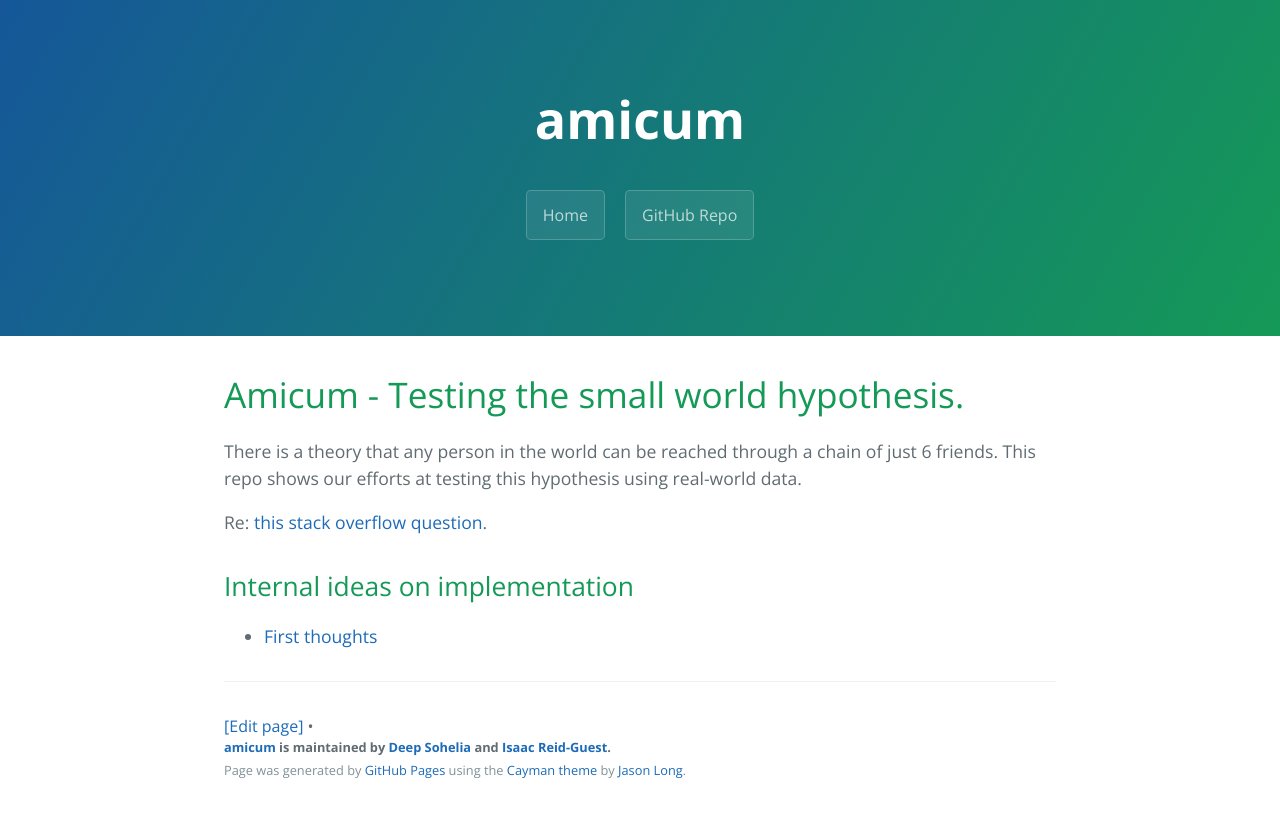
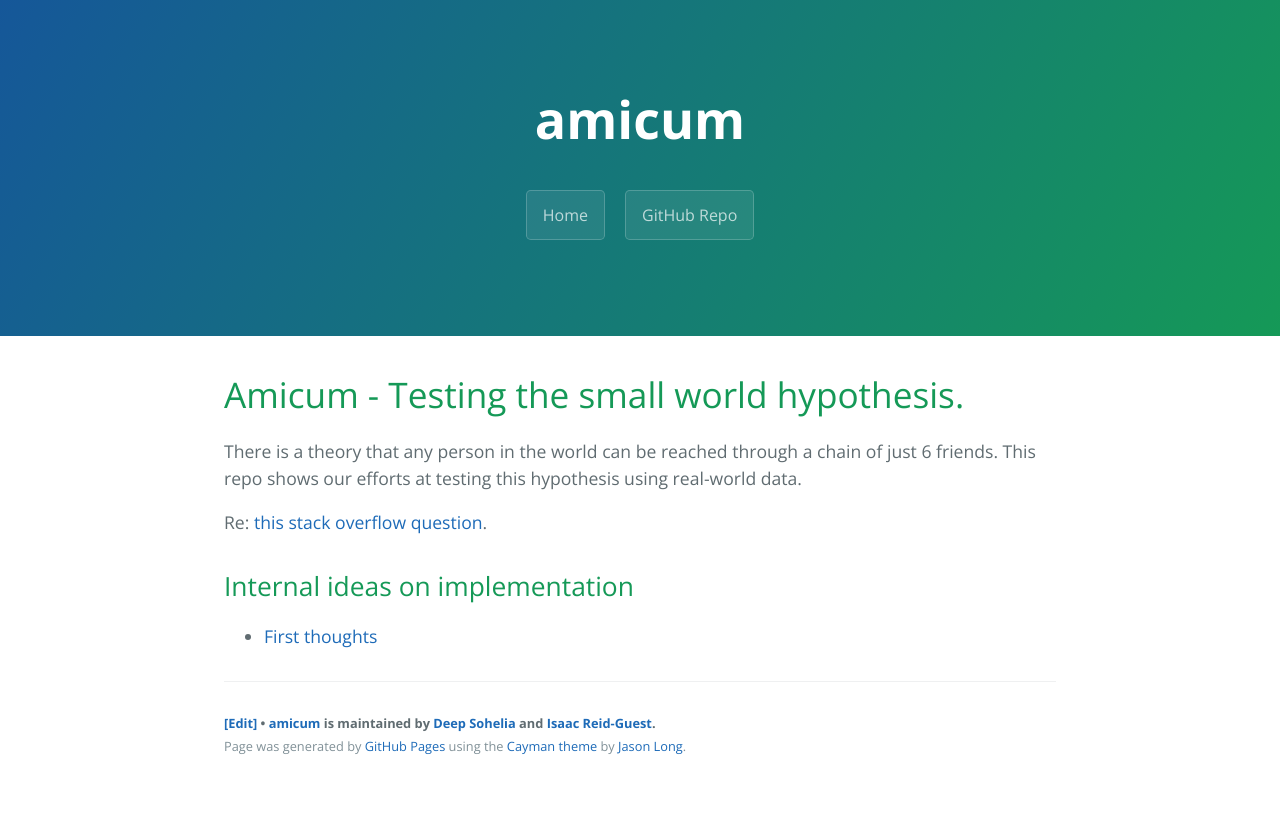
Before and after one commit to iunctus/amicum, a Jekyll site: the page built from index.md, in a window 1280 px wide. Shown: the top 817 px of the page. Built offline with Jekyll 4.4.1, drawn with Linux system fonts in a browser that asks for light colours.

Commit message:
Update default.html

```diff
--- a/_layouts/default.html
+++ b/_layouts/default.html
@@ -20,9 +20,7 @@
     <section class="main-content">
       {{content}}
       <footer class="site-footer">
-        <span><a href="https://isaacrg.github.io/gh-edit/?repo={{site.github.repo}}&branch={{site.github.branch}}&path={{page.path}}">[Edit page]</a> &bull; </span>
-
-        <small class="site-footer-owner"><a href="https://github.com/picoknow/amicum">amicum</a> is maintained by <a href="https://chillibyte.github.io">Deep Sohelia</a> and <a href="https://isaacrg.github.io">Isaac Reid-Guest</a>.</small>
+        <small class="site-footer-owner"><a href="https://isaacrg.github.io/gh-edit/?repo={{site.github.repo}}&branch={{site.github.branch}}&path={{page.path}}">[Edit]</a> &bull; <a href="https://github.com/picoknow/amicum">amicum</a> is maintained by <a href="https://chillibyte.github.io">Deep Sohelia</a> and <a href="https://isaacrg.github.io">Isaac Reid-Guest</a>.</small>
 
         <small class="site-footer-credits">Page was generated by <a href="https://pages.github.com">GitHub Pages</a> using the <a href="https://github.com/jasonlong/cayman-theme">Cayman theme</a> by <a href="https://twitter.com/jasonlong">Jason Long</a>. </small>
       </footer>
```
